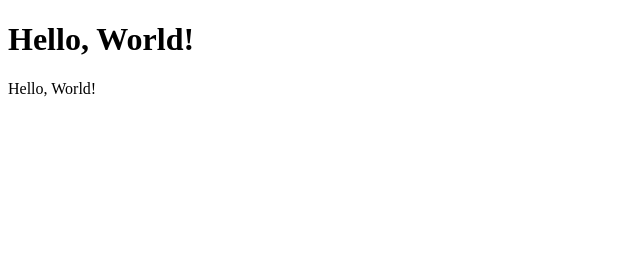
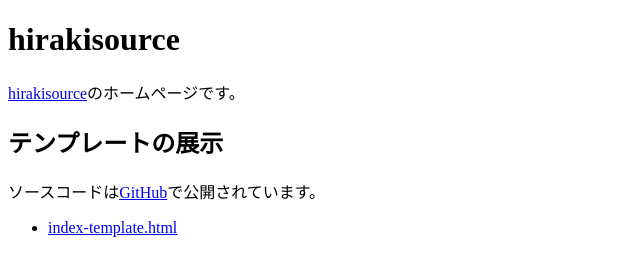
Before and after one commit to hirakisource/hirakisource, a plain HTML site: page index.html in a window 1280 px wide. Shown: the whole page, without its empty margins (0-640 px from the left). Drawn offline with Linux system fonts and the light colour scheme.

Commit message:
index-template.html

```diff
--- a/index.html
+++ b/index.html
@@ -1,10 +1,18 @@
 <!DOCTYPE html>
+<!-- 用途：hirakisourceのホームページ -->
 <html>
 	<head>
-		<title>Hello, World!</title>
+		<meta charset="UTF-8"><!-- タイトルよりも前に記述 -->
+		<title>hirakisource</title>
 	</head>
 	<body>
-		<h1>Hello, World!</h1>
-			<p>Hello, World!</p>
+		<!-- ページ内容。brタグでレイアウト調整しないこと。 -->
+		<h1>hirakisource</h1>
+			<p><a href="https://github.com/hirakisource">hirakisource</a>のホームページです。</p>
+		<h2>テンプレートの展示</h2>
+			<p>ソースコードは<a href="https://github.com/hirakisource/hirakisource">GitHub</a>で公開されています。</p>
+			<ul>
+				<li><a href="html/index-template.html">index-template.html</a></li>
+			</ul>
 	</body>
 </html>
```
Also changed, not shown: html/index-template.html (added, +15 -0 lines).
